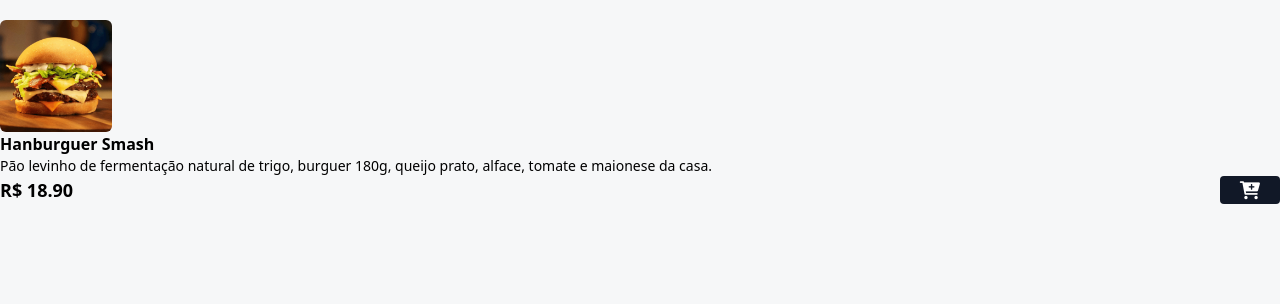
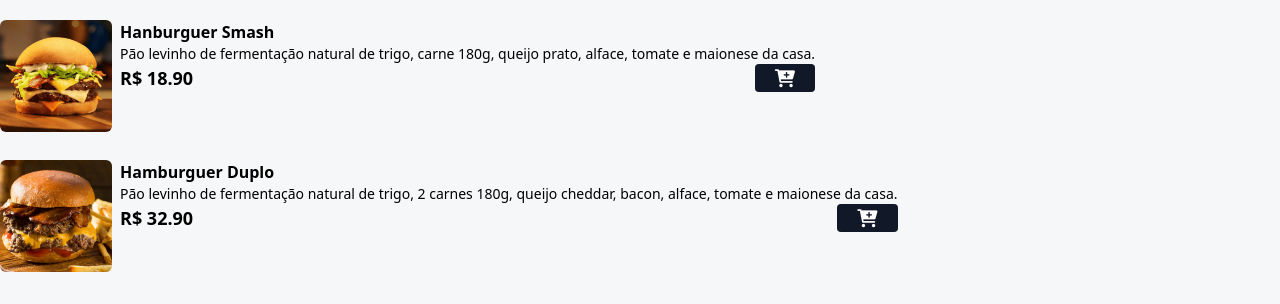
Before and after one commit to Bruno-Assumpcao-Motta/cardapio, a website: page index.html in a window 1280 px wide. Shown: the part 496-800 px from the top of the page. Drawn offline with Linux system fonts and the light colour scheme.

Commit message:
Pequenas mudanças

```diff
--- a/index.html
+++ b/index.html
@@ -33,10 +33,10 @@
     <!-- INICIO MENU -->
     <div id="menu">
 
-        <main>
+        <main class="grid grid-cols-1 gap-7 mx-auto max-w-7xl">
             <!-- PRODUTO ITEM -->
 
-            <div>
+            <div class="flex gap-2">
                 <img
                 src="./assets/hamb-1.png"
                 alt="Hamburguer Smash"
@@ -45,11 +45,44 @@
 
                 <div>
                     <p class="font-bold">Hanburguer Smash</p>
-                    <p class="text-sm">Pão levinho de fermentação natural de trigo, burguer 180g, queijo prato, alface, tomate e maionese da casa.</p>
+                    <p class="text-sm">Pão levinho de fermentação natural de trigo, carne 180g, queijo prato, alface, tomate e maionese da casa.</p>
 
                     <div class="flex items-center gap-2 justify-between">
                         <p class="font-bold text-lg ">R$ 18.90</p>
-                        <button class="bg-gray-900 px-5 rounded add-to-cart-btm">
+                        <button
+                            class="bg-gray-900 px-5 rounded add-to-cart-btm"
+                            data-name="Hanburguer Smash"
+                            data-price="18.90"
+                            >
+
+                            <i class="fa fa-cart-plus text-lg text-white"></i>
+                        </button>
+                    </div>
+                </div>
+
+            </div>
+            <!-- FIM PRODUTO ITEM -->
+            <!-- PRODUTO ITEM -->
+
+            <div class="flex gap-2">
+                <img
+                src="./assets/hamb-2.png"
+                alt="Hamburguer Duplo"
+                class="w-28 h-28 rounded-md hover:scale-110 hover:-rotate-2 duration-300"
+                />
+
+                <div>
+                    <p class="font-bold">Hamburguer Duplo</p>
+                    <p class="text-sm">Pão levinho de fermentação natural de trigo, 2 carnes 180g, queijo cheddar, bacon, alface, tomate e maionese da casa.</p>
+
+                    <div class="flex items-center gap-2 justify-between">
+                        <p class="font-bold text-lg ">R$ 32.90</p>
+                        <button
+                            class="bg-gray-900 px-5 rounded add-to-cart-btm"
+                            data-name="Hanburguer Smash"
+                            data-price="18.90"
+                            >
+
                             <i class="fa fa-cart-plus text-lg text-white"></i>
                         </button>
                     </div>
```
Also changed, not shown: styles/output.css.
